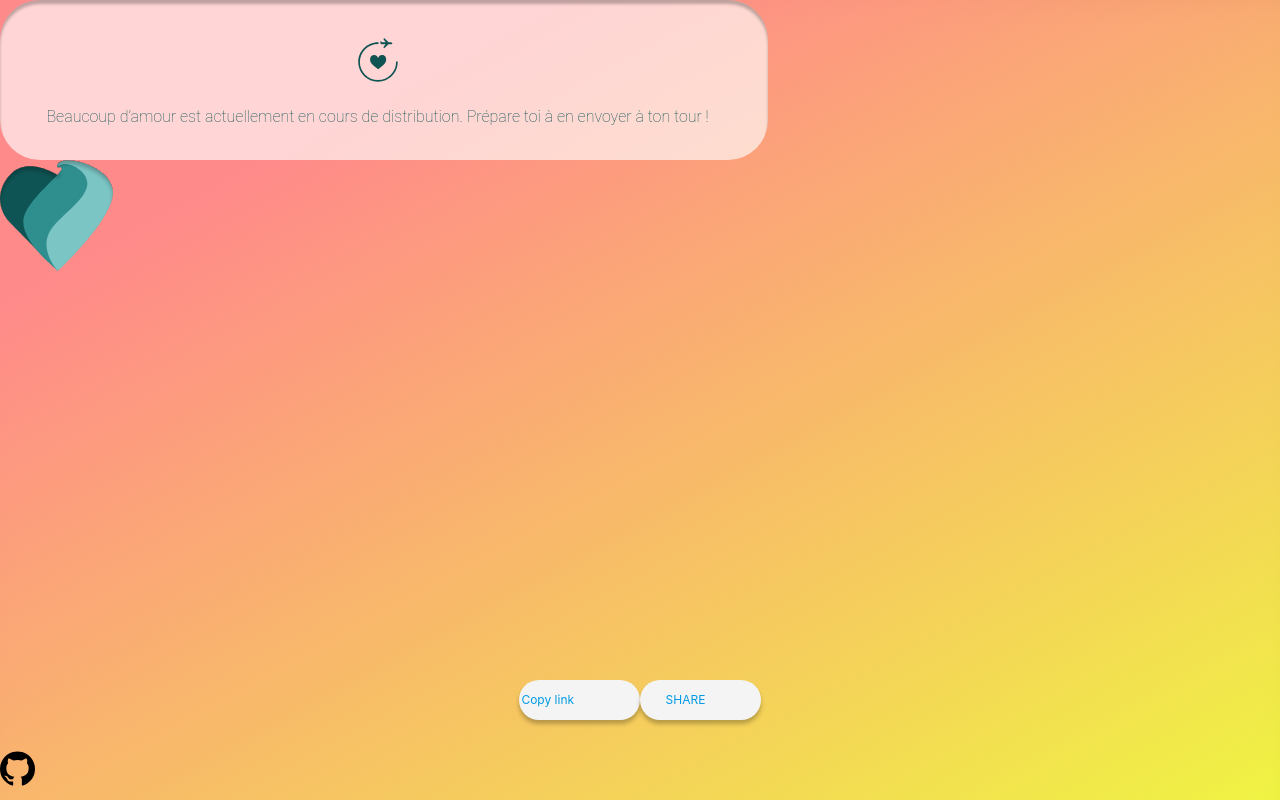
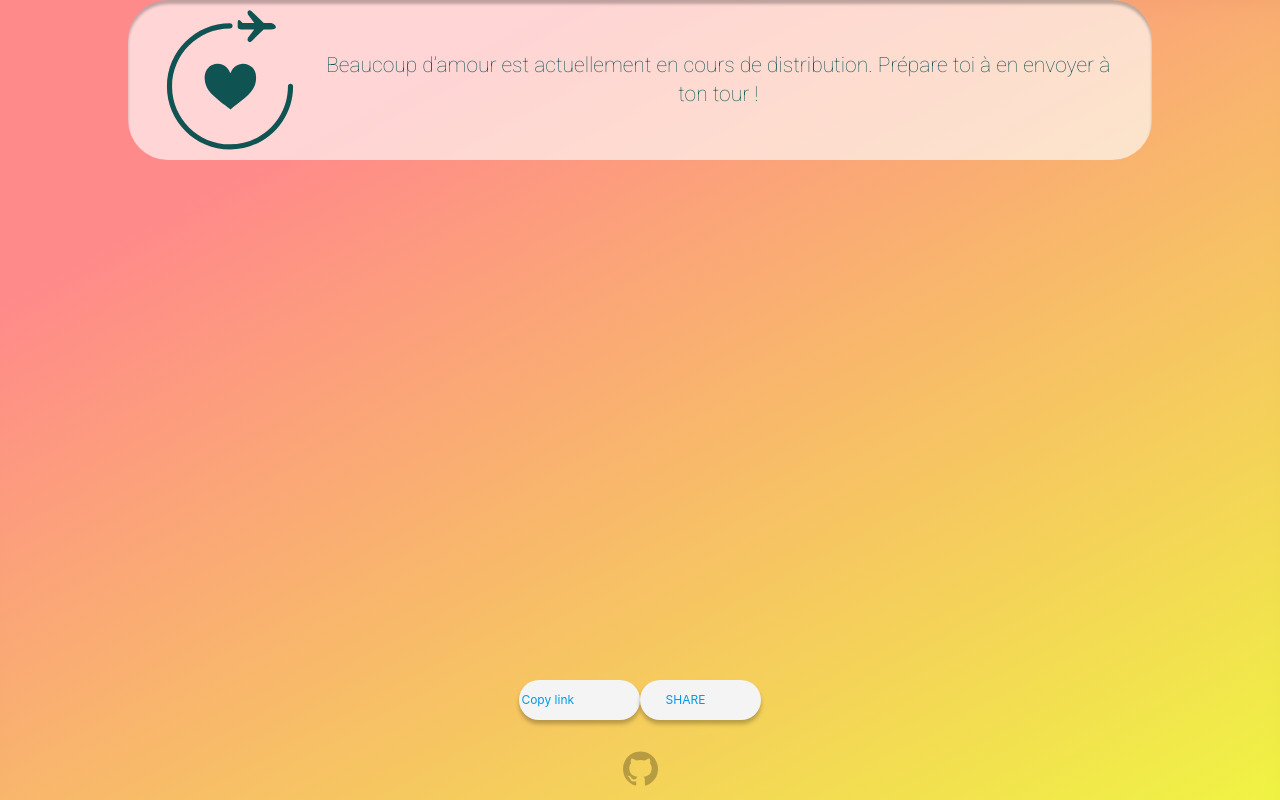
Before and after one commit to ninja-fire/coeurCoeurCoeur, a website built with Parcel: page web/index.html in a window 1280 px wide. Built offline with nearby package versions, Linux system fonts and the light colour scheme; no server answers.

Commit message:
NODE_ENV inject & font & style & figma link

```diff
--- a/web/config.js
+++ b/web/config.js
@@ -1,5 +1,6 @@
 export default {
   apiUrl: process.env.API_URL || 'http://localhost:3000',
   appServerKey: process.env.APP_SERVER_KEY || 'BHE4U3UhQSchTJT2zpHSrBumCCQcNQbvoRlp5OZkA1Xl9_nP1tYbKEpcWC3MCs7MJvR6jJLyBIGO4CF1agN9n4k',
-  checkStatusInterval: parseInt(process.env.CHECK_STATUS_INTERVAL || 1000)
+  checkStatusInterval: parseInt(process.env.CHECK_STATUS_INTERVAL || 1000),
+  env: process.env.NODE_ENV || 'development',
 };
--- a/web/index.html
+++ b/web/index.html
@@ -7,6 +7,7 @@
   <title>Coeur coeur coeur</title>
   <!--Import Google Icon Font-->
   <link href="https://fonts.googleapis.com/icon?family=Material+Icons">
+  <link rel="stylesheet" href="https://fonts.googleapis.com/css?family=Roboto:100">
   <link rel="shortcut icon" href="assets/favicon.png">
 </head>
 
@@ -31,9 +32,9 @@
       <a id="notify" class="button text">Notify</a>
     </div>
   </div>
-  <div id="waiting-heart">
-    <img src="assets/waiting-heart.svg" alt="waiting heart">
-  </div>
+<!--  <div id="waiting-heart">-->
+<!--    <img src="assets/waiting-heart.svg" alt="waiting heart">-->
+<!--  </div>-->
   <div id="link-container">
     <div id="copy-container">
       <a id="copy" class="button text">Copy link</a>
--- a/web/main.js
+++ b/web/main.js
@@ -114,8 +114,12 @@ function checkStatus(){
 
 function debug(resContent){
 
-  const loversContainers = document.getElementById('debug');
-  loversContainers.textContent = JSON.stringify(resContent);
+  if(Config.env !== 'production') {
+
+    const loversContainers = document.getElementById('debug');
+    loversContainers.textContent = JSON.stringify(resContent);
+
+  }
 
 }
 
--- a/web/main.scss
+++ b/web/main.scss
@@ -19,8 +19,17 @@ body {
   background: linear-gradient(151.36deg, #FF8A8A 20.34%, rgba(237, 241, 36, 0.86) 100%) no-repeat;
 
   #info-container {
-    width: 60%;
+
+    width: 80%;
     height: 20%;
+    margin: 0 auto;
+
+    img {
+      height: 90%;
+      width: 10vw;
+      margin: 0 3% 0 0;
+    }
+
   }
 
   #notify-container {
@@ -54,11 +63,16 @@ body {
     width: 100%;
     display: flex;
     justify-content: center;
-    flex-direction: column;
+    flex-direction: row;
 
     #github-icon {
       bottom: 50%;
-      width: 100%;
+      opacity: 0.25;
+
+      &:hover {
+        opacity: 1;
+      }
+
       img {
         width: 35px;
         height: 35px;
@@ -69,22 +83,22 @@ body {
   }
 
   .box {
-    left: 36px;
-    top: 118px;
-    text-align: center;
-    padding: 3% 3% 3% 2%;
+    display: flex;
+    align-items: center;
+    padding: 0 3%;
     background: rgba(255, 255, 255, 0.64);
-    box-shadow: inset 0px 4px 3px rgba(0, 0, 0, 0.25);
+    box-shadow: inset 0 4px 3px rgba(0, 0, 0, 0.25);
     border-radius: 40px;
   }
 
   .info-text {
-    font-family: Roboto;
+    margin: 0;
+    font-family: Roboto, serif;
     font-style: normal;
-    font-weight: 200;
-    font-size: 16px;
+    font-weight: 100;
+    font-size: 140%;
+    line-height: 140%;
     text-align: center;
-
     color: #0F5353;
 
   }
```
Also changed, not shown: readMe.md.
